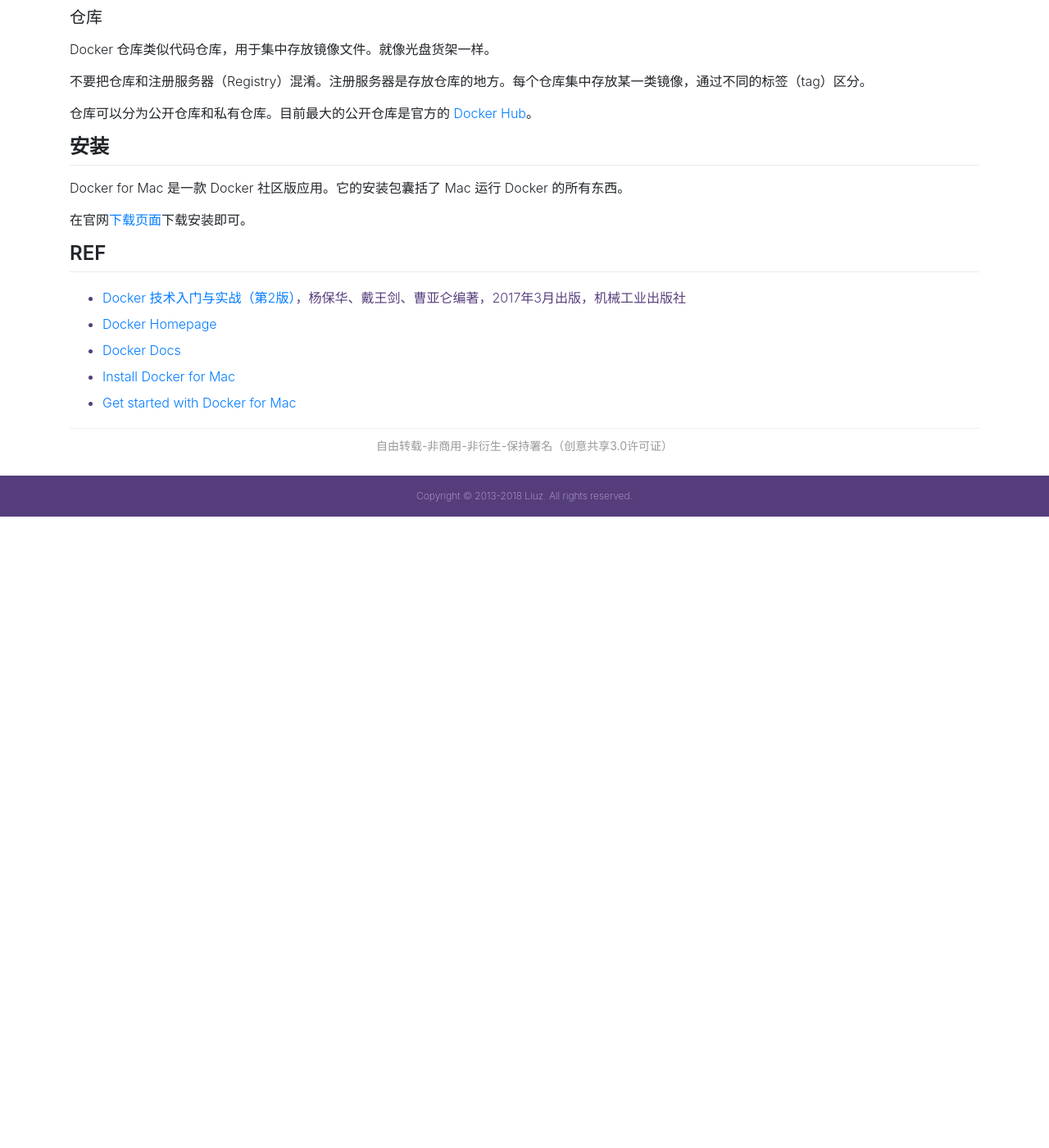
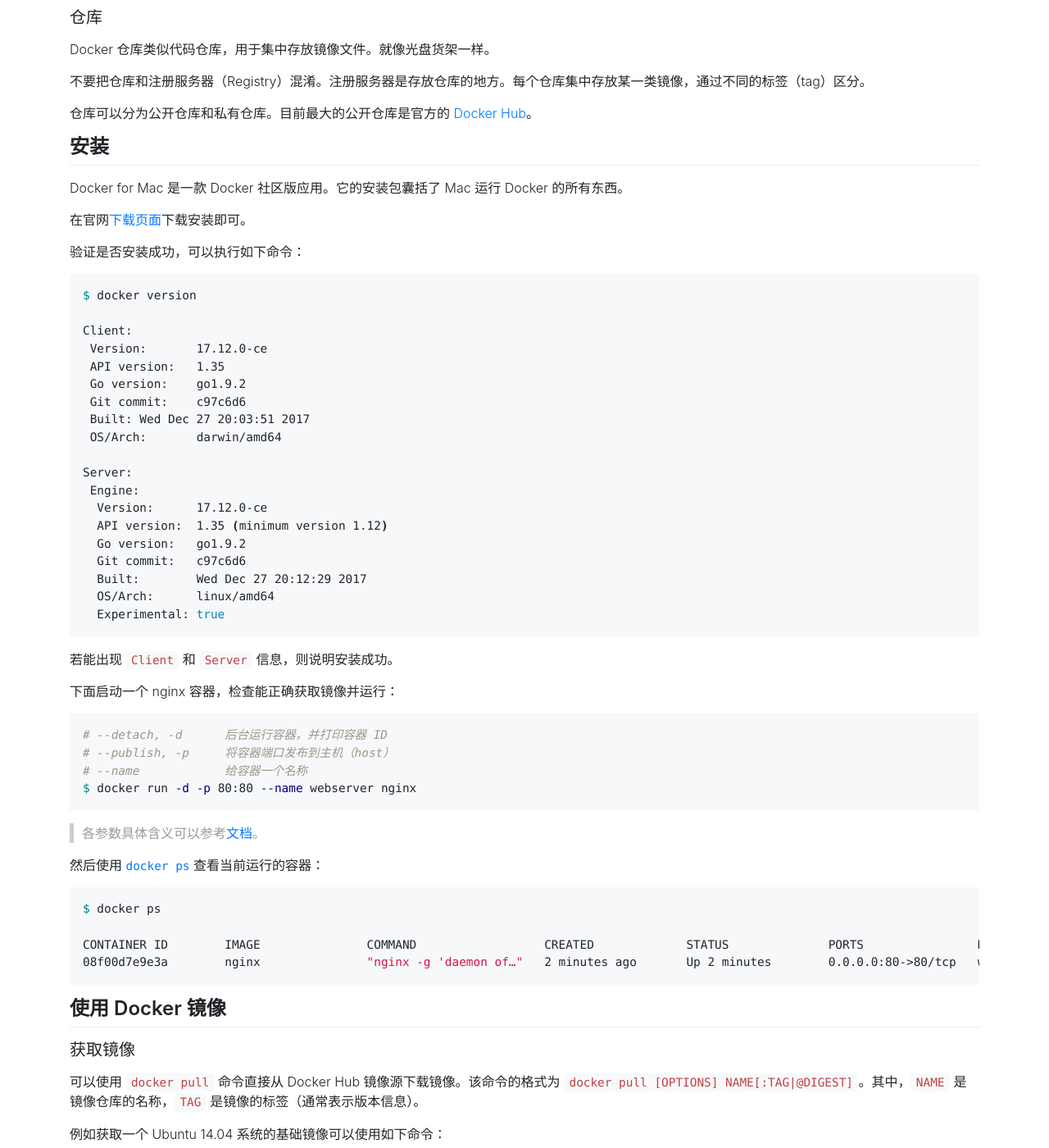
Before and after one commit to liuzhuan/liuzhuan.github.io, a Jekyll site: the page built from _posts/2017-12-23-docker-primer.md, in a window 1280 px wide and 1400 px high, scrolled down 940 px. Shown: the whole window at 82% size. Built offline with Jekyll 4.4.1, drawn with Linux system fonts in a browser that asks for light colours; nearby versions of some CDN libraries; before the commit the page ends 1570 px from its top, so only the background shows below that; some of the changed text lies outside the part shown.

Commit message:
adding docker docs

````diff
--- a/_posts/2017-12-23-docker-primer.md
+++ b/_posts/2017-12-23-docker-primer.md
@@ -54,6 +54,68 @@ Docker for Mac 是一款 Docker 社区版应用。它的安装包囊括了 Mac
 
 在官网[下载页面][install-docker-mac]下载安装即可。
 
+验证是否安装成功，可以执行如下命令：
+
+```sh
+$ docker version
+
+Client:
+ Version:	17.12.0-ce
+ API version:	1.35
+ Go version:	go1.9.2
+ Git commit:	c97c6d6
+ Built:	Wed Dec 27 20:03:51 2017
+ OS/Arch:	darwin/amd64
+
+Server:
+ Engine:
+  Version:	17.12.0-ce
+  API version:	1.35 (minimum version 1.12)
+  Go version:	go1.9.2
+  Git commit:	c97c6d6
+  Built:	Wed Dec 27 20:12:29 2017
+  OS/Arch:	linux/amd64
+  Experimental:	true
+```
+
+若能出现 `Client` 和 `Server` 信息，则说明安装成功。
+
+下面启动一个 nginx 容器，检查能正确获取镜像并运行：
+
+```sh
+# --detach, -d      后台运行容器，并打印容器 ID
+# --publish, -p     将容器端口发布到主机（host）
+# --name            给容器一个名称
+$ docker run -d -p 80:80 --name webserver nginx
+```
+
+> 各参数具体含义可以参考[文档][cli-run]。
+
+然后使用 [`docker ps`][cli-ps] 查看当前运行的容器：
+
+```sh
+$ docker ps
+
+CONTAINER ID        IMAGE               COMMAND                  CREATED             STATUS              PORTS                NAMES
+08f00d7e9e3a        nginx               "nginx -g 'daemon of…"   2 minutes ago       Up 2 minutes        0.0.0.0:80->80/tcp   webserver
+```
+
+## 使用 Docker 镜像
+
+### 获取镜像
+
+可以使用 `docker pull` 命令直接从 Docker Hub 镜像源下载镜像。该命令的格式为 `docker pull [OPTIONS] NAME[:TAG|@DIGEST]`。其中，`NAME` 是镜像仓库的名称，`TAG` 是镜像的标签（通常表示版本信息）。
+
+例如获取一个 Ubuntu 14.04 系统的基础镜像可以使用如下命令：
+
+```sh
+$ docker pull ubuntu:14.04
+```
+
+镜像文件一般由若干层（layer）组成。
+
+（未完待续。。。）
+
 ## REF
 
 - [Docker 技术入门与实战（第2版）][book]，杨保华、戴王剑、曹亚仑编著，2017年3月出版，机械工业出版社
@@ -64,6 +126,8 @@ Docker for Mac 是一款 Docker 社区版应用。它的安装包囊括了 Mac
 
 [docker]: https://www.docker.com/
 [docs]: https://docs.docker.com/
+[cli-run]: https://docs.docker.com/engine/reference/commandline/run/
+[cli-ps]: https://docs.docker.com/engine/reference/commandline/ps/
 [book]: https://book.douban.com/subject/28489095/
 [hub]: https://hub.docker.com
 [docker-for-mac]: https://docs.docker.com/docker-for-mac/
````
